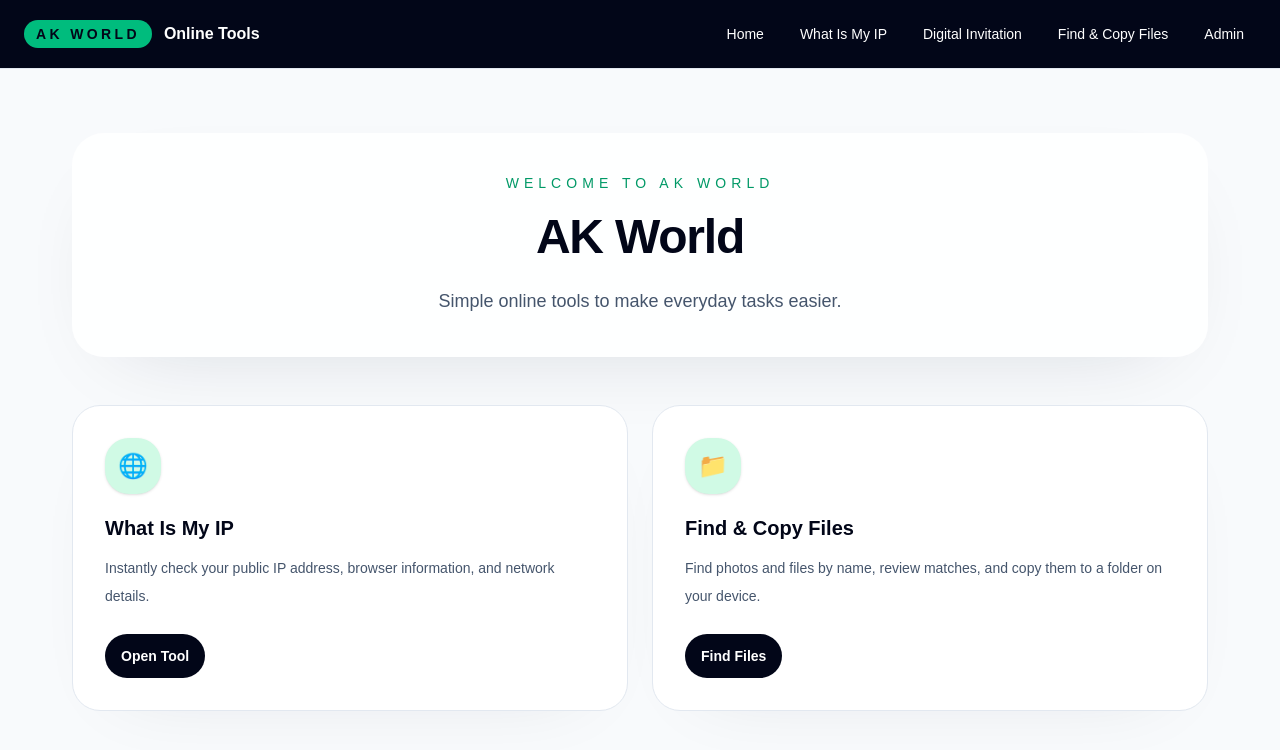
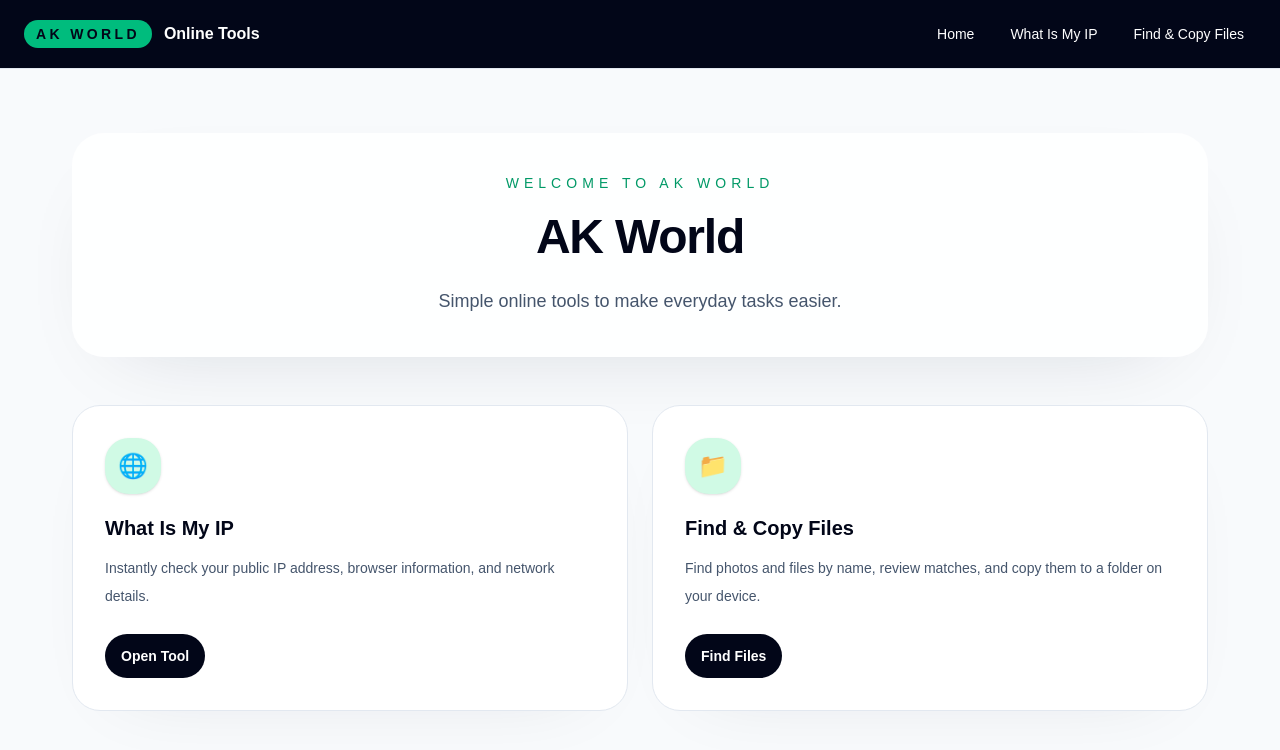
Before and after one commit to akashk98/what-is-my-ip, a Next.js app: page / in a window 1280 px wide. Shown: the top 750 px of the page. Built offline with nearby package versions, Linux system fonts and the light colour scheme.

Commit message:
Remove invitation links from navigation

```diff
--- a/components/SiteHeader.tsx
+++ b/components/SiteHeader.tsx
@@ -3,9 +3,7 @@ import Link from "next/link";
 const NAV_ITEMS = [
   { href: "/", label: "Home" },
   { href: "/ip", label: "What Is My IP" },
-  { href: "/invitations", label: "Digital Invitation" },
   { href: "/find-copy-files", label: "Find & Copy Files" },
-  { href: "/admin", label: "Admin" },
 ];
 
 export default function SiteHeader() {
```
